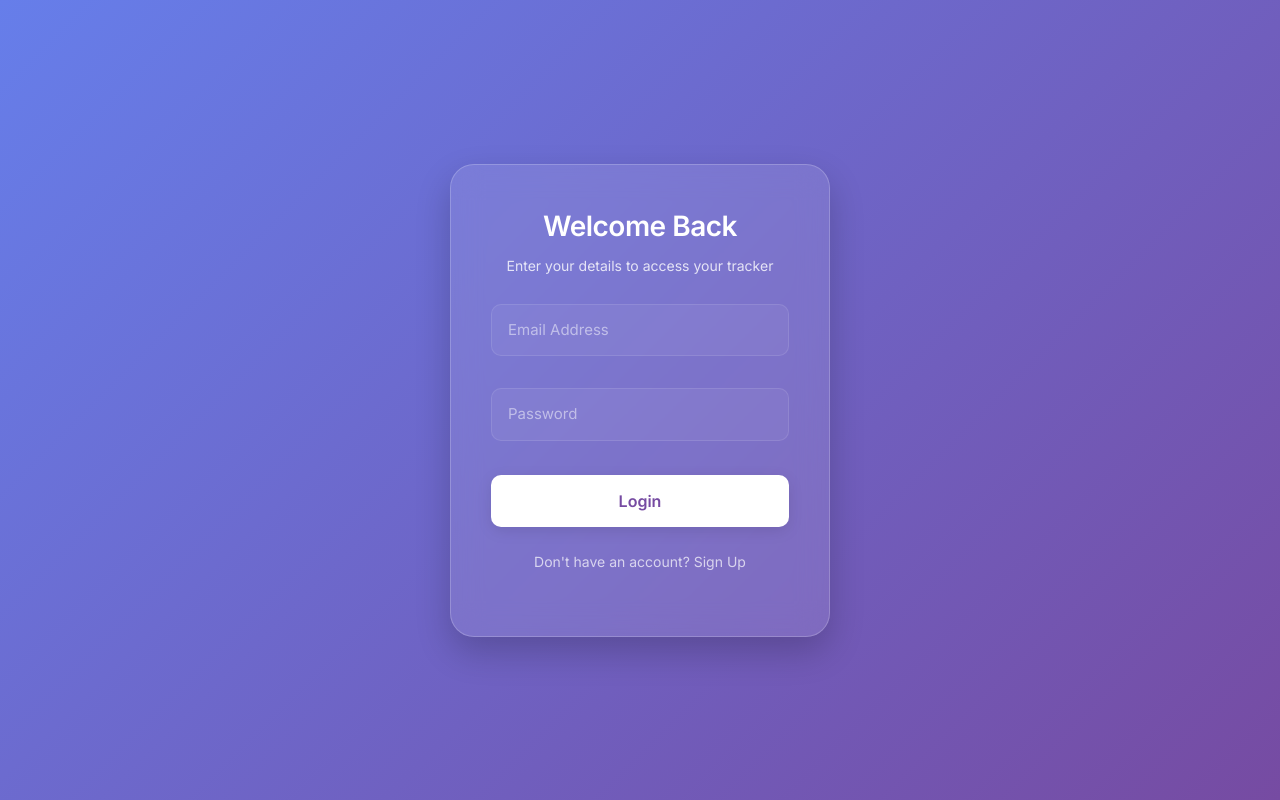
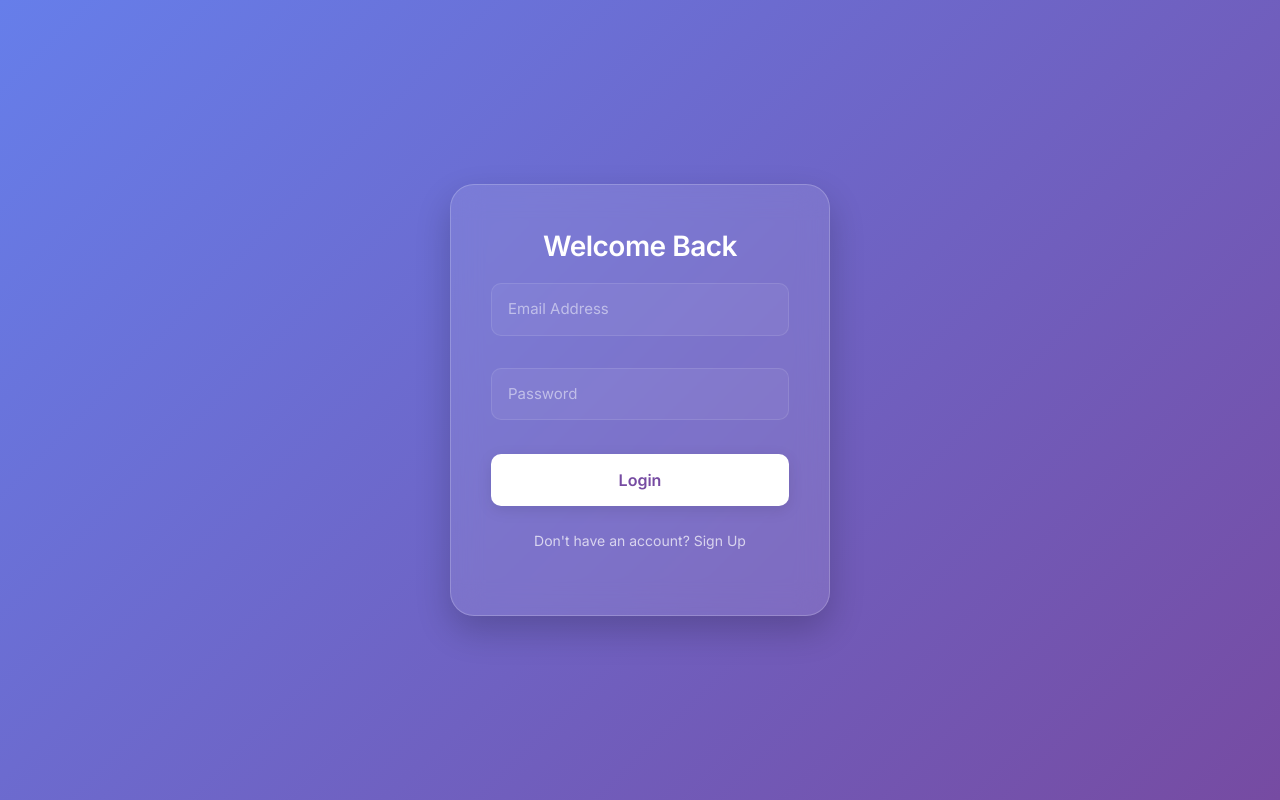
Before and after one commit to saijasmine/ExpenseTrackerProject, a React (Vite) app in the folder frontend/: page /auth in a window 1280 px wide. Built offline with nearby package versions, Linux system fonts and the light colour scheme.

Commit message:
Improve error handling and user feedback in Auth component
Updated error handling messages for connection issues and validation.

```diff
--- a/frontend/src/components/pages/Auth.jsx
+++ b/frontend/src/components/pages/Auth.jsx
@@ -1,9 +1,6 @@
 import React, { useState } from 'react';
 import { useNavigate } from 'react-router-dom';
 import './Auth.css';
-
-
-
 
 const Auth = () => {
   const [isLogin, setIsLogin] = useState(true);
@@ -38,7 +35,6 @@ const Auth = () => {
         credentials: 'include',
       });
 
-      // Handle Validation Errors (400 Bad Request)
       if (response.status === 400) {
         setMessage("Password too weak! Use 8+ chars, uppercase, numbers & symbols.");
         setLoading(false);
@@ -58,16 +54,16 @@ const Auth = () => {
           setTimeout(() => {
             setIsLogin(true);
             setLoading(false);
-            setFormData({ email: '', password: '' }); // Clear form
+            setFormData({ email: '', password: '' });
           }, 2000);
         }
       } else {
-        // Handle other errors (401 Unauthorized, etc.)
         setMessage(data || "Invalid credentials. Please try again.");
         setLoading(false);
       }
     } catch (err) {
-      setMessage("Cannot connect to server. Is Spring Boot running on port 8080?");
+      console.error("Connection Detailed Error:", err);
+      setMessage("Connection failed. Please check your internet or server status.");
       setLoading(false);
     }
   };
@@ -76,10 +72,6 @@ const Auth = () => {
     <div className="auth-container">
       <div className="auth-card">
         <h2>{isLogin ? 'Welcome Back' : 'Mindful Spends'}</h2>
-        <p style={{ fontSize: '14px', marginBottom: '20px', color: 'rgba(255,255,255,0.8)' }}>
-          {isLogin ? 'Enter your details to access your tracker' : 'Register to start tracking your spends'}
-        </p>
-
         <form onSubmit={handleSubmit}>
           <div className="input-group">
             <input
@@ -91,7 +83,6 @@ const Auth = () => {
               required
             />
           </div>
-
           <div className="input-group">
             <input
               type="password"
@@ -102,16 +93,13 @@ const Auth = () => {
               required
             />
           </div>
-
           <button type="submit" disabled={loading}>
             {loading ? 'Processing...' : (isLogin ? 'Login' : 'Sign Up')}
           </button>
         </form>
-
         <p className="toggle-text" onClick={() => { setIsLogin(!isLogin); setMessage(''); }}>
           {isLogin ? "Don't have an account? Sign Up" : "Already have an account? Login"}
         </p>
-
         {message && (
           <div className={`message-box ${message.includes('Successful') || message.includes('Created') ? 'success' : 'error'}`}>
             {message}
@@ -122,5 +110,4 @@ const Auth = () => {
   );
 };
 
-
 export default Auth;
```
